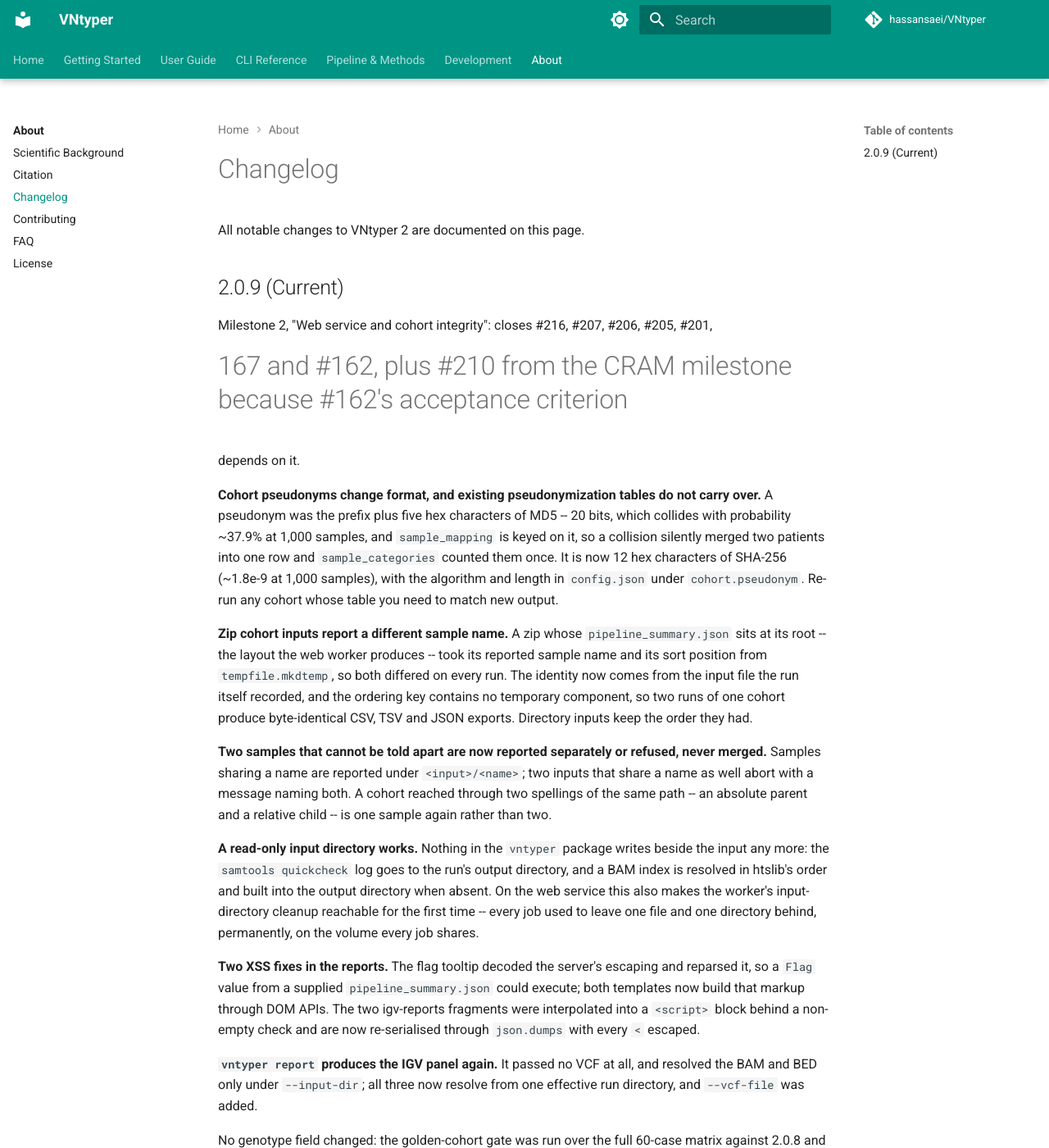
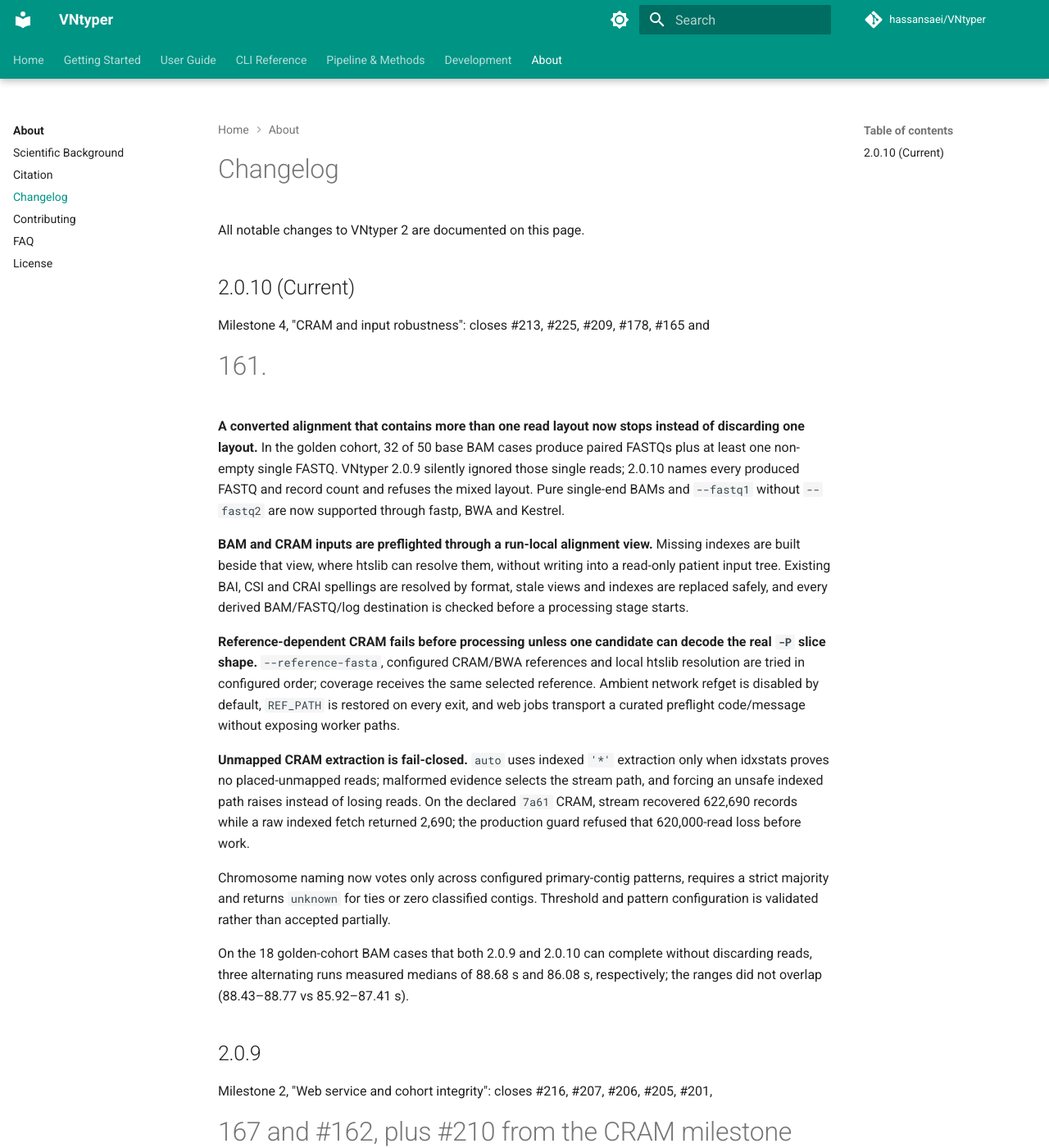
Before and after one commit to hassansaei/VNtyper, an MkDocs documentation site: the page built from docs/about/changelog.md, in a window 1280 px wide and 1400 px high. Shown: the whole window at 82% size. Built offline with MkDocs 1.6.1 and Material for MkDocs 9.7.7, drawn with Linux system fonts in a browser that asks for light colours; comment, search, counter and statistics services are not loaded.

Commit message:
chore(release): prepare v2.0.10

```diff
--- a/docs/about/changelog.md
+++ b/docs/about/changelog.md
@@ -2,7 +2,46 @@
 
 All notable changes to VNtyper 2 are documented on this page.
 
-## 2.0.9 (Current)
+## 2.0.10 (Current)
+
+Milestone 4, "CRAM and input robustness": closes #213, #225, #209, #178, #165 and
+#161.
+
+**A converted alignment that contains more than one read layout now stops instead of
+discarding one layout.** In the golden cohort, 32 of 50 base BAM cases produce paired
+FASTQs plus at least one non-empty single FASTQ. VNtyper 2.0.9 silently ignored those
+single reads; 2.0.10 names every produced FASTQ and record count and refuses the mixed
+layout. Pure single-end BAMs and `--fastq1` without `--fastq2` are now supported through
+fastp, BWA and Kestrel.
+
+**BAM and CRAM inputs are preflighted through a run-local alignment view.** Missing
+indexes are built beside that view, where htslib can resolve them, without writing into a
+read-only patient input tree. Existing BAI, CSI and CRAI spellings are resolved by format,
+stale views and indexes are replaced safely, and every derived BAM/FASTQ/log destination
+is checked before a processing stage starts.
+
+**Reference-dependent CRAM fails before processing unless one candidate can decode the
+real `-P` slice shape.** `--reference-fasta`, configured CRAM/BWA references and local
+htslib resolution are tried in configured order; coverage receives the same selected
+reference. Ambient network refget is disabled by default, `REF_PATH` is restored on every
+exit, and web jobs transport a curated preflight code/message without exposing worker
+paths.
+
+**Unmapped CRAM extraction is fail-closed.** `auto` uses indexed `'*'` extraction only
+when idxstats proves no placed-unmapped reads; malformed evidence selects the stream
+path, and forcing an unsafe indexed path raises instead of losing reads. On the declared
+`7a61` CRAM, stream recovered 622,690 records while a raw indexed fetch returned 2,690;
+the production guard refused that 620,000-read loss before work.
+
+Chromosome naming now votes only across configured primary-contig patterns, requires a
+strict majority and returns `unknown` for ties or zero classified contigs. Threshold and
+pattern configuration is validated rather than accepted partially.
+
+On the 18 golden-cohort BAM cases that both 2.0.9 and 2.0.10 can complete without
+discarding reads, three alternating runs measured medians of 88.68 s and 86.08 s,
+respectively; the ranges did not overlap (88.43–88.77 vs 85.92–87.41 s).
+
+## 2.0.9
 
 Milestone 2, "Web service and cohort integrity": closes #216, #207, #206, #205, #201,
 #167 and #162, plus #210 from the CRAM milestone because #162's acceptance criterion
--- a/pyproject.toml
+++ b/pyproject.toml
@@ -389,7 +389,7 @@
 # interchangeable and deleting `branch = true` would RAISE the reported total past this
 # floor while covering strictly less. tests/unit/test_coverage_gate.py pins both.
 #
-# The TARGET is 80% (COVERAGE_TARGET in the Makefile). Falling short of the target is
+# The TARGET is 84% (COVERAGE_TARGET in the Makefile). Falling short of the target is
 # a warning, not a failure - see scripts/coverage_gate.py.
 #
 # Four modules remain over the 650-LOC limit, measured at ec67fff:
@@ -406,7 +406,7 @@
 # These percentages are a snapshot taken at the commit named above, not a live claim.
 # An earlier revision of this comment quoted kestrel_genotyping.py at 843 LOC / 41.9%,
 # figures already one commit stale when they were written.
-fail_under = 81
+fail_under = 84
 exclude_also = [
     "if TYPE_CHECKING:",
     "raise NotImplementedError",
--- a/vntyper/version.py
+++ b/vntyper/version.py
@@ -1,3 +1,3 @@
 # vntyper/version.py
 
-__version__ = "2.0.9"
+__version__ = "2.0.10"
```
Also changed, not shown: docs/development/golden-cohort-gate.md (+19 -17 lines), 6 other files.
